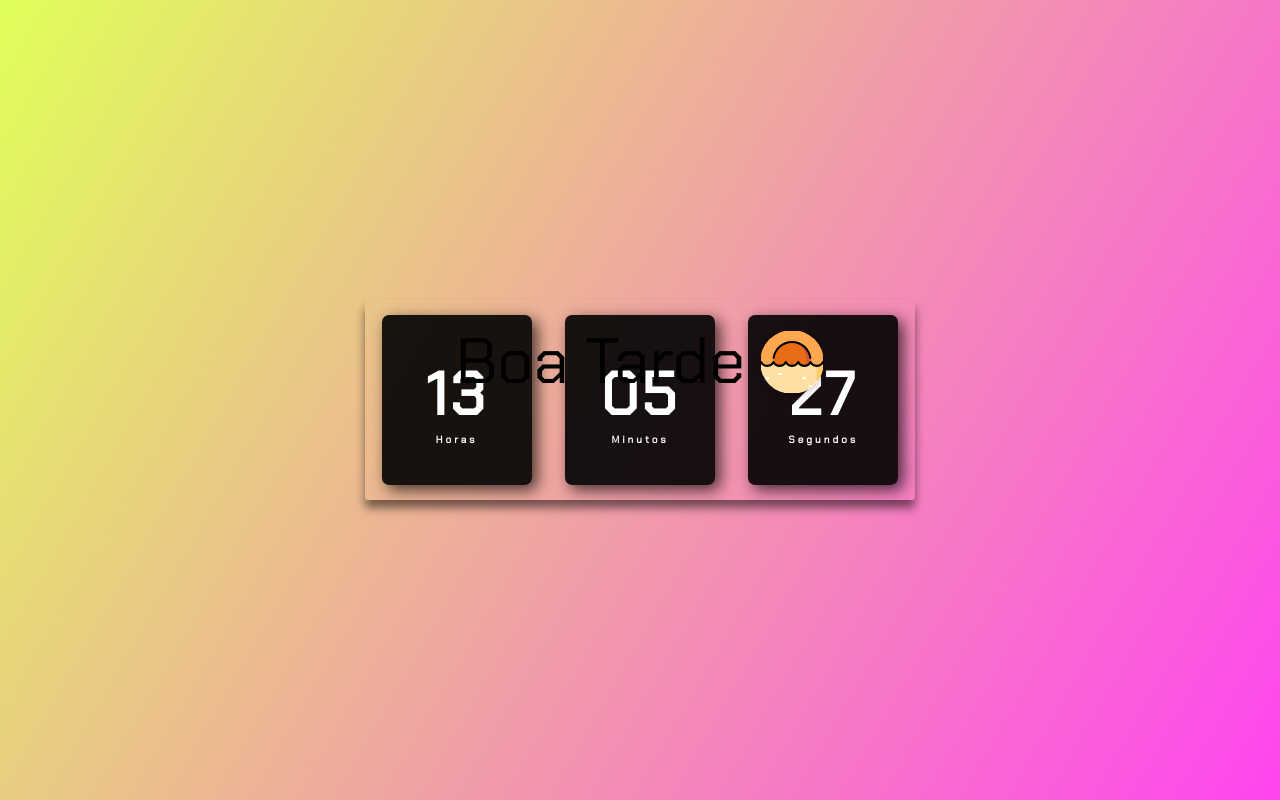
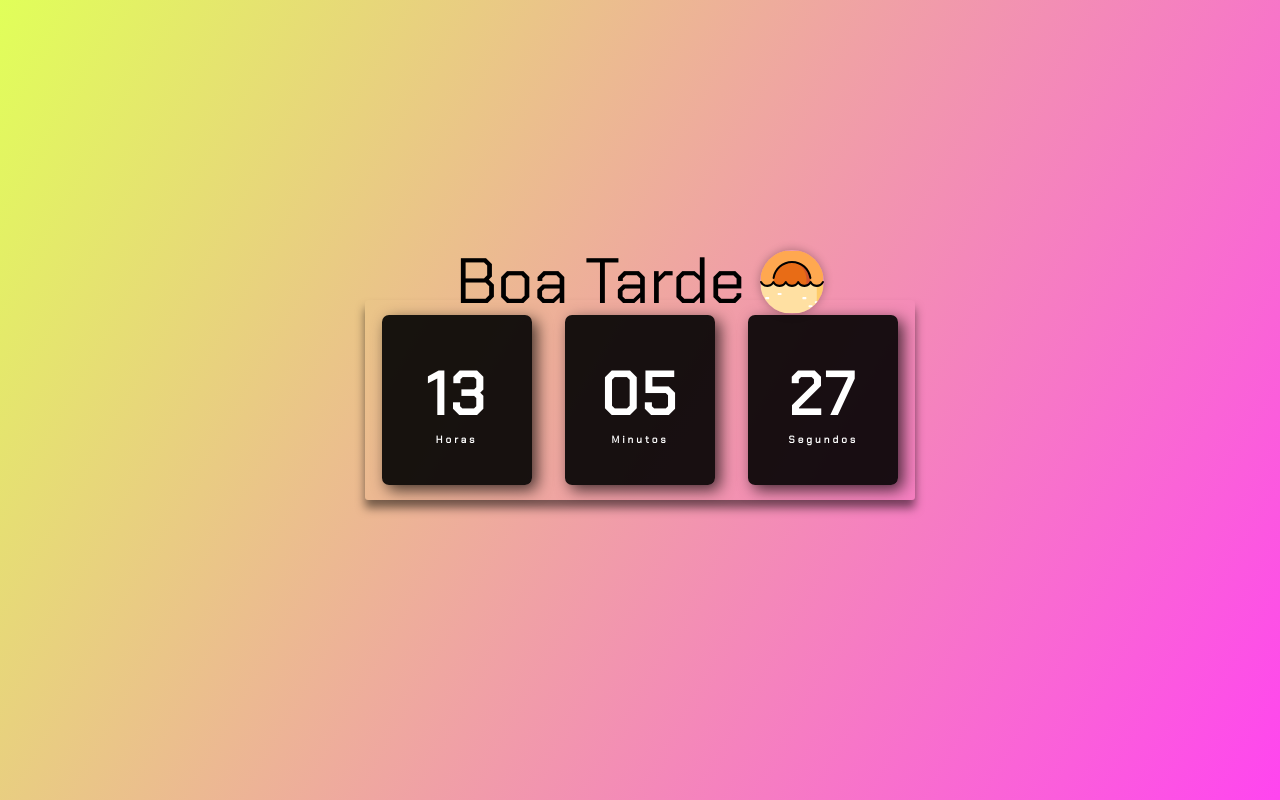
Before and after one commit to Alana-Rocha/Hora-do-dia, a plain HTML site: page index.html in a window 1280 px wide. Drawn offline with Linux system fonts and the light colour scheme; a web font is replaced by a local one.

Commit message:
fix: text

```diff
--- a/style.css
+++ b/style.css
@@ -28,7 +28,7 @@ body {
 #msg {
   font-size: 4rem;
   position: absolute;
-  top: 20rem;
+  top: 15rem;
 }
 
 .relogio {
```
